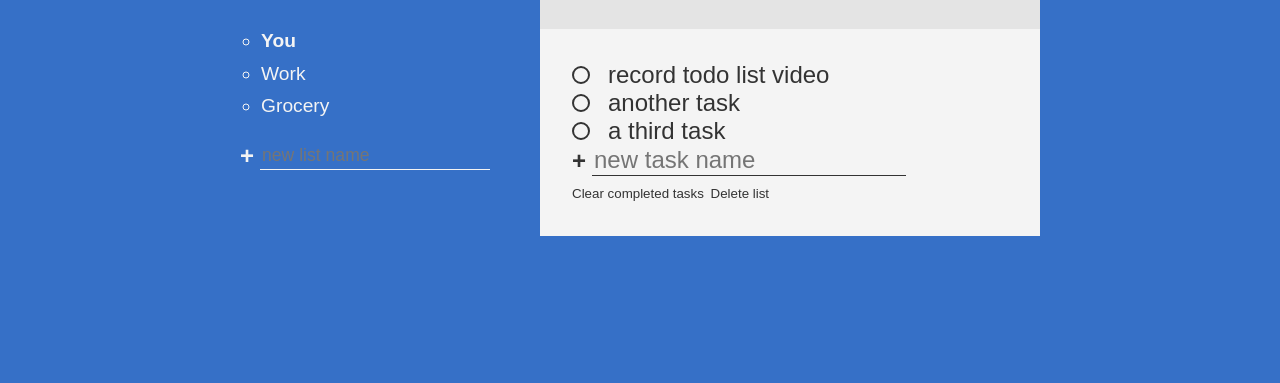
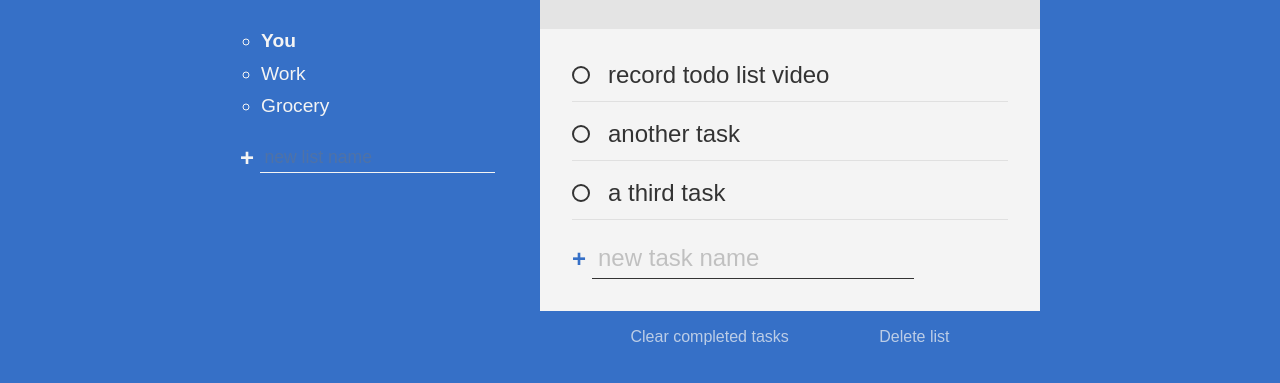
Before and after one commit to JhoneMike/to-do-list, a plain HTML site: page index.html in a window 1280 px wide. Shown: the part 241-624 px from the top of the page. Drawn offline with Linux system fonts and the light colour scheme.

Commit message:
Adicionando a finalização de uma task

```diff
--- a/style.css
+++ b/style.css
@@ -79,6 +79,16 @@ form{
     opacity: 0.7;
 }
 
+.btn.delete{
+    opacity: 0.7;
+    font-size: 1rem;
+    transition: color 200ms;
+}
+
+.btn.delete:hover{
+    color: var(--clr-warning);
+}
+
 .new{
     background: transparent;
     border: 0;
@@ -86,9 +96,14 @@ form{
     border-bottom: 1px solid currentColor;
     font-size: inherit;
     outline: none;
+    padding: 0.25em;
 
     transition: border-bottom 150ms ease-in;
     order: 2;
+}
+
+.new::placeholder{
+    opacity: 0.4;
 }
 
 .new:focus{
@@ -96,11 +111,15 @@ form{
 }
 
 .new:focus::placeholder{
-    opacity: 0.2;
+    opacity: 0.15;
 }
 
 .new.list{
     font-size: 1.1rem;
+}
+
+.new.task{
+    margin-bottom: 0;
 }
 
 .active-list{
@@ -134,6 +153,11 @@ form{
 
 .todo-body{
     padding: var(--spacer);
+    position: relative;
+}
+
+.new-task-creator .create{
+    color: var(--clr-primary);
 }
 
 [type="checkbox"]{
@@ -142,15 +166,26 @@ form{
 }
 
 .task label{
-    display: flex;
+    display: inline-flex;
     align-items: center;
     position: relative;
+
 }
 
-.task label::after{
+.task{
+    position: relative;
+    margin-bottom: 1.25em;
+}
+
+.task::after{
     content: "";
     position: absolute;
-
+    right: 0;
+    left: 0;
+    bottom: -0.5em;
+    height: 1px;
+    background: currentColor;
+    opacity: 0.1;
 }
 
 .custom-checkbox{
@@ -162,4 +197,50 @@ form{
     cursor: pointer;
     border: 2px solid currentColor;
     border-radius: 50%;
+    transform: scale(1);
+    transition: transform 300ms ease-in-out;
 }
+
+.task:hover .custom-checkbox, [type="checkbox"]:focus + label .custom-checkbox{
+    transform: scale(1.2);
+    color: var(--clr-primary);
+}
+
+[type="checkbox"]:checked + label .custom-checkbox{
+    background: var(--clr-primary);
+    border-color: var(--clr-primary);
+    box-shadow: inset 0 0 0px 2px white;
+}
+
+[type="checkbox"]:checked + label{
+    opacity: 0.5;
+}
+
+.task label::after{
+    content: '';
+    position: absolute;
+    left: 0;
+    right: 0;
+    left: 1.5em;
+    top: 50%;
+    height: 3px;
+    background: currentColor;
+    transform: scaleX(0);
+    transform-origin: right;
+    transition: transform 150ms ease-in-out;
+}
+
+[type="checkbox"]:checked + label::after{
+    transform: scaleX(1);
+    transform-origin: left;
+}
+
+.delete-stuff{
+    display: flex;
+    justify-content: space-evenly;
+    position: absolute;
+    width: 100%;
+    left: 0;
+    bottom: -35px;
+    color: var(--clr-light);
+}
```
